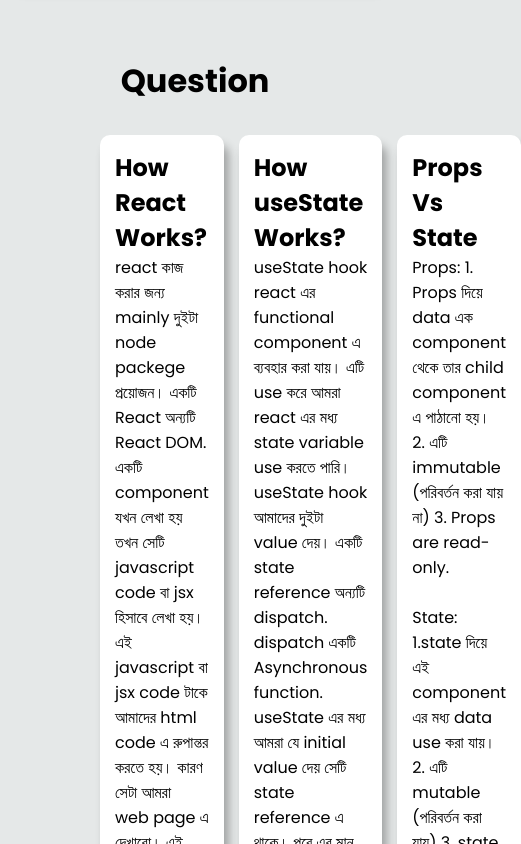
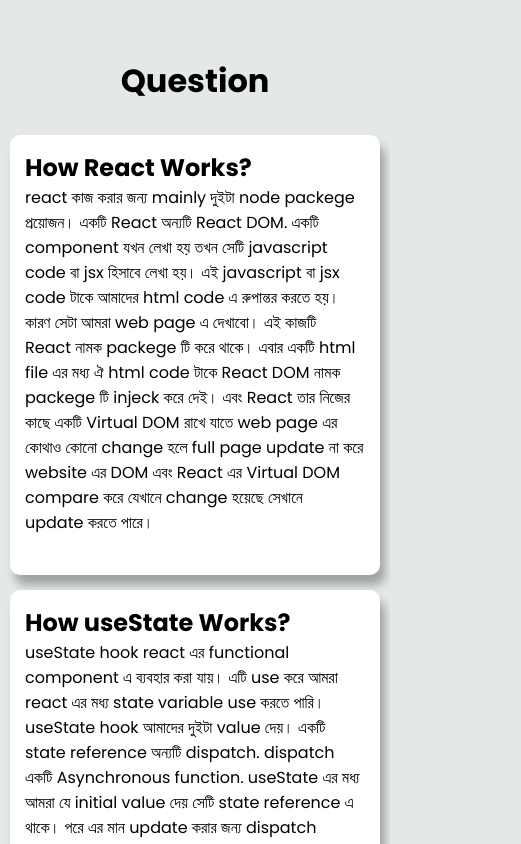
Before and after one commit to inzamulhaque/lucky-one-bag, a React (Create React App) app: page / in a window 390 px wide. Shown: the part 4060-4904 px from the top of the page, 521 px wide, since content can reach past the window. Built offline with nearby package versions, Linux system fonts and the light colour scheme.

Commit message:
final commit

```diff
--- a/public/index.html
+++ b/public/index.html
@@ -1,14 +1,12 @@
 <!DOCTYPE html>
 <html lang="en">
+
 <head>
   <meta charset="utf-8" />
   <link rel="icon" href="%PUBLIC_URL%/favicon.ico" />
   <meta name="viewport" content="width=device-width, initial-scale=1" />
   <meta name="theme-color" content="#000000" />
-    <meta
-      name="description"
-      content="Web site created using create-react-app"
-    />
+  <meta name="description" content="Web site created using create-react-app" />
   <link rel="apple-touch-icon" href="%PUBLIC_URL%/logo192.png" />
   <!--
       manifest.json provides metadata used when your web app is installed on a
@@ -24,8 +22,9 @@
       work correctly both with client-side routing and a non-root public URL.
       Learn how to configure a non-root public URL by running `npm run build`.
     -->
-    <title>React App</title>
+  <title>Max Backpack Shop</title>
 </head>
+
 <body>
   <noscript>You need to enable JavaScript to run this app.</noscript>
   <div id="root"></div>
@@ -40,4 +39,5 @@
       To create a production bundle, use `npm run build` or `yarn build`.
     -->
 </body>
+
 </html>
--- a/src/components/Question/Question.css
+++ b/src/components/Question/Question.css
@@ -3,15 +3,16 @@
     text-align: center;
 }
 
-.question {
+.showQuestion {
     margin: 30px 100px;
-    display: grid;
-    grid-template-columns: 4fr 1fr;
-    gap: 20px;
-}
-
-.showQuestion {
     display: grid;
     grid-template-columns: repeat(3, 1fr);
     gap: 15px;
 }
+
+@media screen and (max-width: 688px) {
+    .showQuestion {
+        margin: 30px 10px;
+        grid-template-columns: 1fr;
+    }
+}
--- a/src/components/Question/Question.js
+++ b/src/components/Question/Question.js
@@ -13,15 +13,10 @@
     return (
         <>
             <h1 className="title">Question</h1>
-            <div className='question'>
-                <div className="showQuestion">
-                    {
-                        question.map(quetion => <QuestionCart key={quetion.id} quetion={quetion} />)
-                    }
-                </div>
-                <div className="whiteSpaceForCart">
-
-                </div>
+            <div className="showQuestion">
+                {
+                    question.map(quetion => <QuestionCart key={quetion.id} quetion={quetion} />)
+                }
             </div>
         </>
     );
--- a/src/components/Shop/Shop.js
+++ b/src/components/Shop/Shop.js
@@ -26,9 +26,11 @@
     }
 
     const handleselectOne = () => {
-        const selectedindex = Math.floor(Math.random() * addCart.length);
-        const oneItem = addCart.find((product, index) => index === selectedindex);
-        setAddcart([oneItem]);
+        if (addCart.length !== 0) {
+            const selectedindex = Math.floor(Math.random() * addCart.length);
+            const oneItem = addCart.find((product, index) => index === selectedindex);
+            setAddcart([oneItem]);
+        }
     }
 
     const handleclearAll = () => {
```
Also changed, not shown: 1 other file (tests, documents, lock files or other folders). Lines whose indentation alone changed are shown as unchanged.
